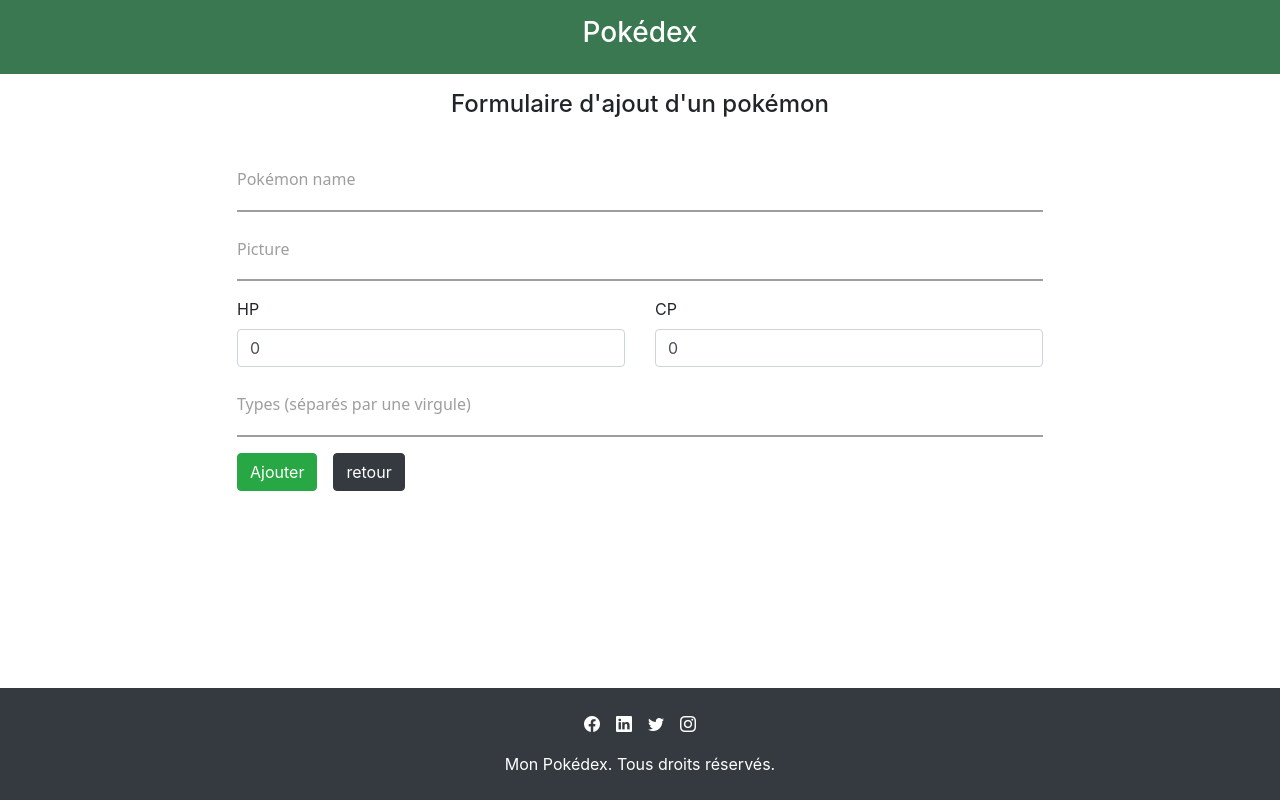
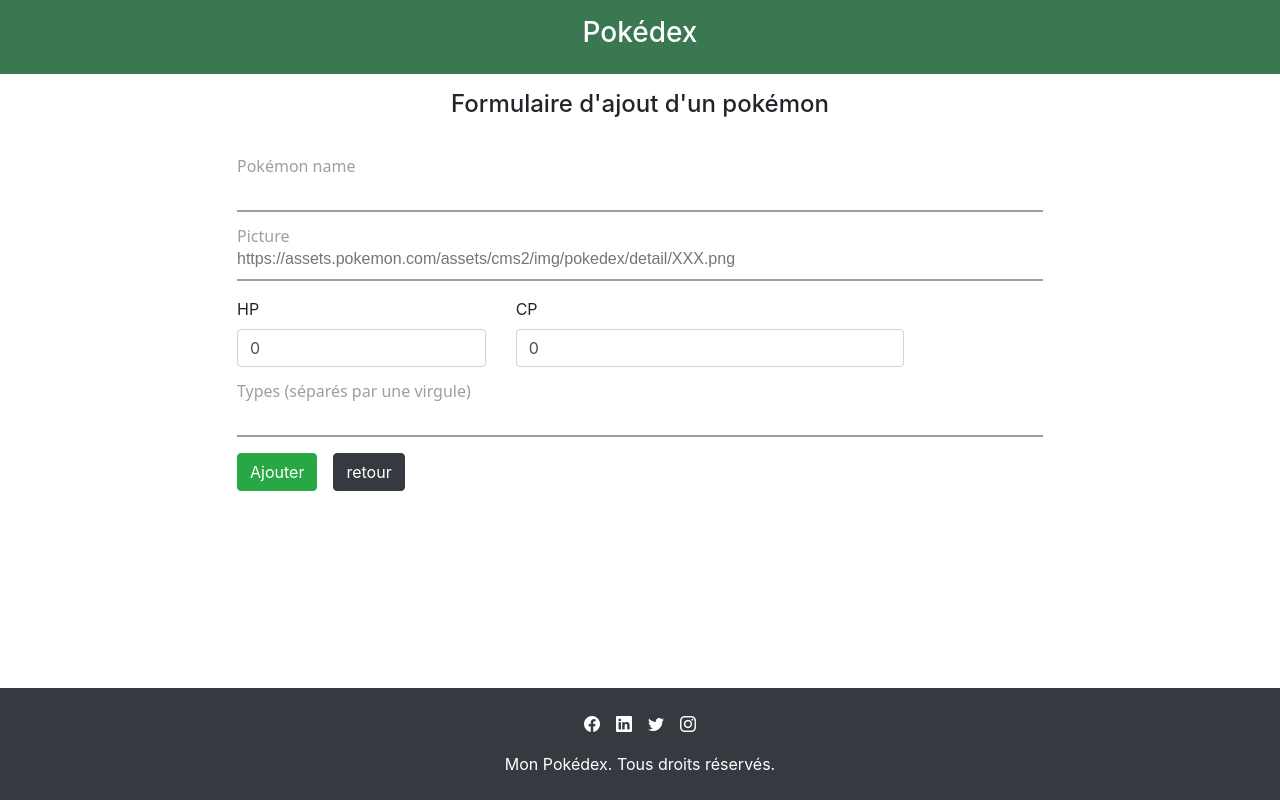
Before and after one commit to JamesLaurino/pokedex-vue-sgbd, a Vue app: page /pokemon/add in a window 1280 px wide. Built offline with nearby package versions, Linux system fonts and the light colour scheme; sample sign-in values are in the browser's storage.

Commit message:
gestion des erreurs dans le formulaire

```diff
--- a/src/components/PokemonAdd.vue
+++ b/src/components/PokemonAdd.vue
@@ -1,6 +1,6 @@
 <script setup>
 
-import {ref} from "vue";
+import {ref, watch} from "vue";
 import PokemonService from "../service/PokemonService.js";
 import {useRouter} from "vue-router";
 
@@ -13,6 +13,16 @@
   types: []
 })
 
+const urlPattern = /^https:\/\/assets\.pokemon\.com\/assets\/cms2\/img\/pokedex\/detail\/[0-9]{3}\.png$/;
+
+const error = ref({
+  "name":false,
+  "picture":false,
+  "cp":false,
+  "hp":false,
+  "type":false
+})
+
 const router = useRouter();
 
 const typePokemon = ref('')
@@ -20,20 +30,55 @@
 function addPokemon()
 {
     try {
+
       mapTypes();
-      PokemonService.addPokemon(pokemon.value);
-      window.alert("Pokémon ajouté avec succés");
-      router.push({ path: '/pokemons'});
+      checkName();
+      checkPicture();
+      checkCP();
+      checkHP();
+
+      const hasError = Object.values(error.value).some(val => val === true);
+      if(hasError) {
+        window.alert("Une erreur est survenues");
+      }
+      else {
+        PokemonService.addPokemon(pokemon.value);
+        window.alert("Pokémon ajouté avec succés");
+        router.push({ path: '/pokemons'});
+      }
     }
     catch (e) {
       window.alert("Une erreur est survenue");
     }
-
 }
 
+function checkName() {
+  if(pokemon.value.name.length <= 2) {
+    error.value.name = true;
+  }
+}
+function checkHP() {
+  if(pokemon.value.hp <= 0) {
+    error.value.hp = true;
+  }
+}
+function checkCP() {
+  if(pokemon.value.cp <= 0) {
+    error.value.cp = true;
+  }
+}
+function checkPicture() {
+  if(!urlPattern.test(pokemon.value.picture)) {
+    error.value.picture = true;
+  }
+}
 function mapTypes() {
-  pokemon.value.types = typePokemon.value.split(',')
-      .map(type => type.trim());
+  try {
+    pokemon.value.types = typePokemon.value.split(',')
+        .map(type => type.trim());
+  }catch (e) {
+    error.value.type = true;
+  }
 }
 </script>
 
@@ -45,24 +90,30 @@
           <div class="mat-input-field">
             <input  v-model="pokemon.name" type="text" class="mat-text" id="name" required>
             <label class="mat-label" for="name">Pokémon name</label>
+            <span v-if="error.name" class="error mt-1">La longueur du nom doit être supérieur à deux</span>
           </div>
         </div>
         <div class="col-md-12">
           <div class="mat-input-field">
-            <input  v-model="pokemon.picture" type="text" class="mat-text" id="picture" required>
+            <input  v-model="pokemon.picture" type="text"
+                    placeholder="https://assets.pokemon.com/assets/cms2/img/pokedex/detail/XXX.png"
+                    class="mat-text" id="picture" required>
             <label class="mat-label" for="picture">Picture</label>
+            <span v-if="error.picture" class="error mt-1">Le format n'est pas correct</span>
           </div>
         </div>
       </div>
 
       <div class="form-group row mb-3">
-        <div class="col-md-6">
+        <div class="col-md-4">
           <label for="hp" class="form-label">HP</label>
           <input v-model.number="pokemon.hp" type="number" class="form-control" id="hp" required>
+          <span v-if="error.hp" class="error mt-1">Le HP doit être plus grand que zero</span>
         </div>
         <div class="col-md-6">
           <label for="cp" class="form-label">CP</label>
           <input v-model.number="pokemon.cp" type="number" class="form-control" id="cp" required>
+          <span v-if="error.cp" class="error mt-1">Le CP doit être plus grand que zero</span>
         </div>
       </div>
 
@@ -70,6 +121,7 @@
         <div class="mat-input-field">
           <input  v-model="typePokemon"  type="text" class="mat-text" id="types" required>
           <label class="mat-label" for="types">Types (séparés par une virgule)</label>
+          <span v-if="error.type" class="error mt-1">Les types doit être au format : type1,type2</span>
         </div>
       </div>
 
@@ -81,6 +133,10 @@
 
 <style>
 
+.error {
+  color: red;
+  font-size: 0.9em;
+}
 .mat-label {
   font-family: "system-ui", "Courier New", monospace;
 }
@@ -99,7 +155,7 @@
 }
 .mat-input-field .mat-label {
   position: absolute;
-  top: 5px;
+  top: -8px;
   left: 0;
   font-size: 16px;
   color: #9e9e9e;
@@ -115,4 +171,7 @@
   font-size: 12px;
   color: #26a69a;
 }
+input::placeholder {
+  font: 1rem/3 sans-serif;
+}
 </style>
--- a/src/components/SearchBar.vue
+++ b/src/components/SearchBar.vue
@@ -8,7 +8,6 @@
 watch(pokemonName, (newVal,oldValue) =>
 {
   if(newVal.length > 1) {
-    console.log(newVal)
     searchPokemon(newVal);
   } else {
     pokemonList.value = [];
```
